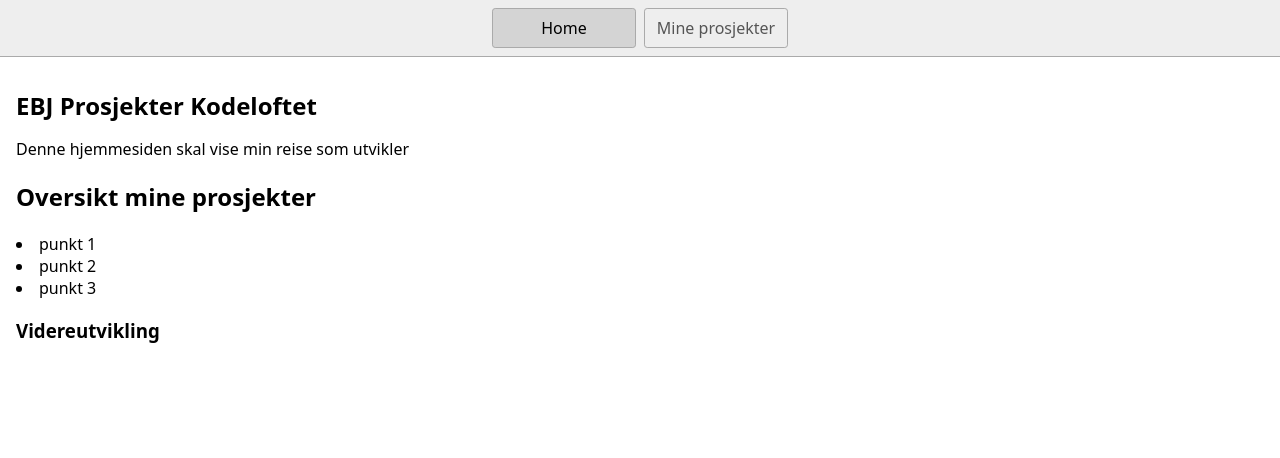
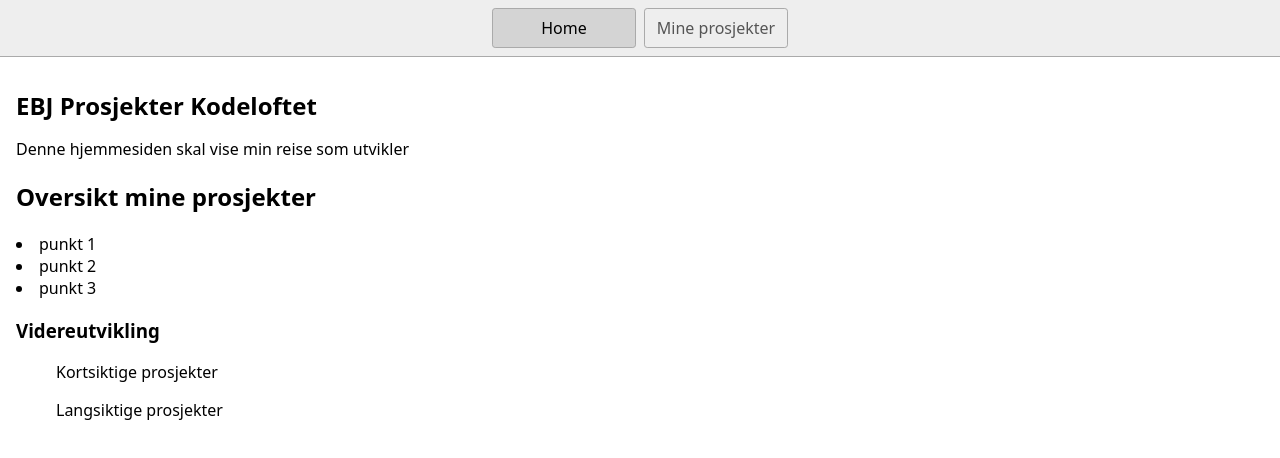
Before and after one commit to EvyBettina/Mineprosjekterkodeloftet, a website: page index.html in a window 1280 px wide. Drawn offline with Linux system fonts and the light colour scheme.

Commit message:
added ul

```diff
--- a/index.html
+++ b/index.html
@@ -26,6 +26,8 @@
       <li>punkt 3</li>
 
       <h3>Videreutvikling</h3>
+      <ul>Kortsiktige prosjekter</ul>
+      <ul>Langsiktige prosjekter</ul>
          </main>
   </body>
 </html>
```
